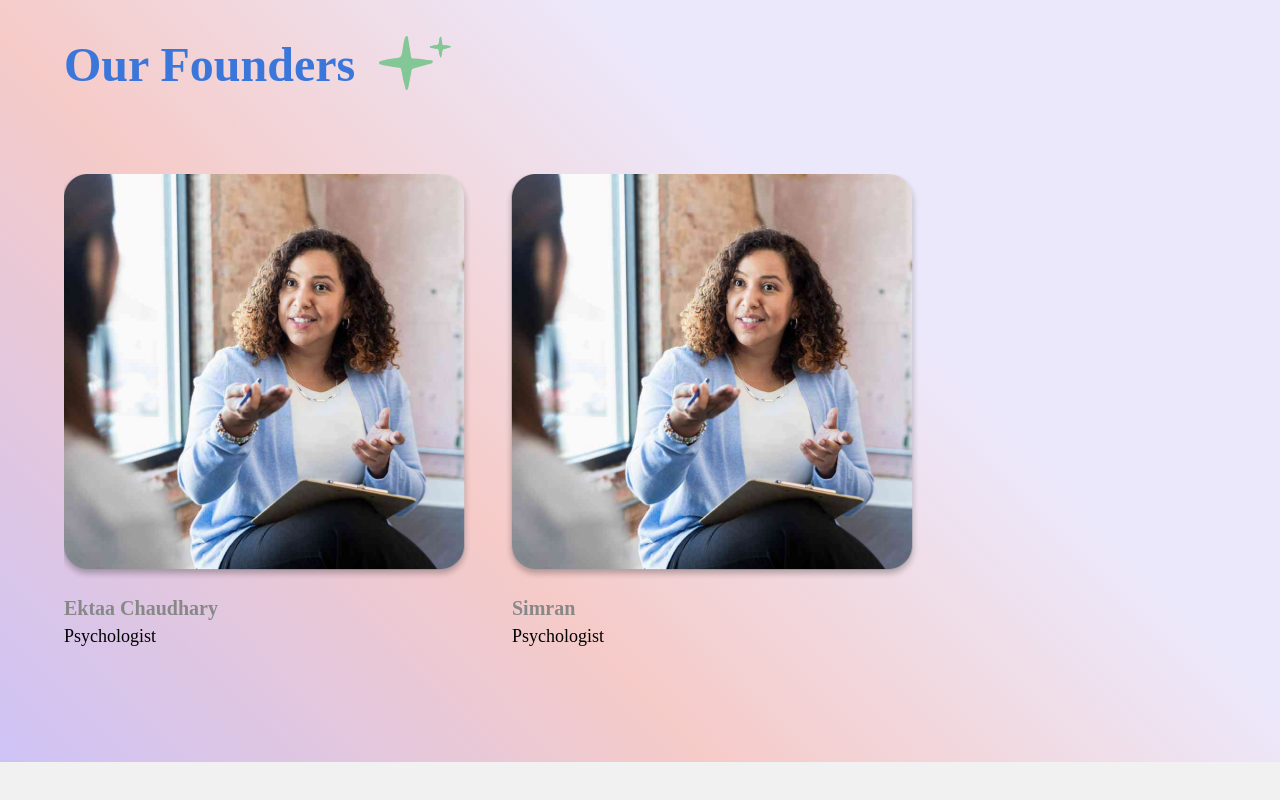
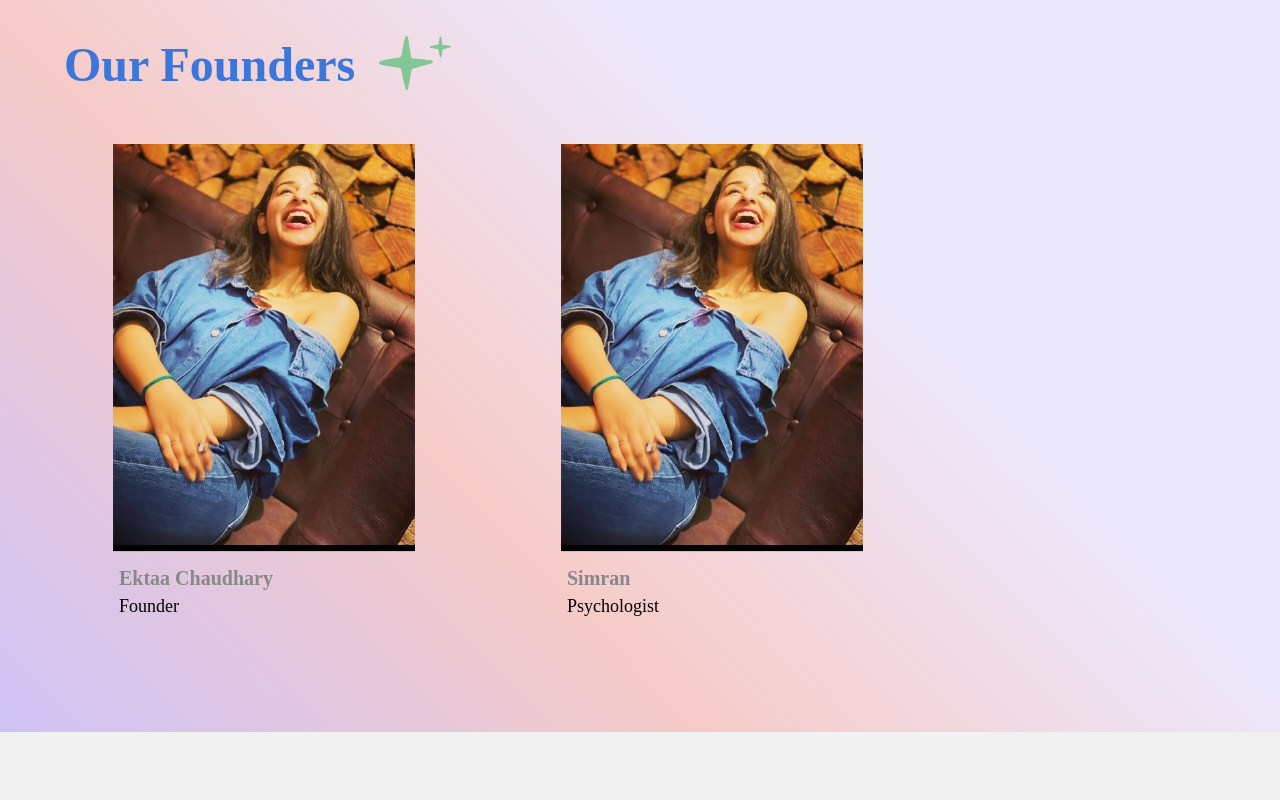
Before and after one commit to SaiPratap414/MindMeld, a React (Vite) app: page / in a window 1280 px wide. Shown: the part 5490-6290 px from the top of the page. Built offline with nearby package versions, Linux system fonts and the light colour scheme; a web font is replaced by a local one.

Commit message:
added team

```diff
--- a/index.html
+++ b/index.html
@@ -3,7 +3,7 @@
   <head>
     <meta charset="utf-8" />
     <link rel="icon" type="image/svg+xml" href="/public/asset-2-1.svg" />
-    <meta name="viewport" content="width=device-width, initial-scale=1" />
+    <meta name="viewport" content="width=device-width, initial-scale=1.0">
     <meta name="theme-color" content="#000" />
     <meta name="description" content="Untangled Thoughts " />
     <title>MindMeldd</title>
--- a/src/components/Card.module.css
+++ b/src/components/Card.module.css
@@ -56,6 +56,11 @@
   color: var(--black);
   font-family: var(--font-rosario);
 }
+.name,
+.jobTitle {
+  margin-left: 55px; /* Adjust the margin as needed */
+}
+
 @media screen and (max-width: 450px) {
   .name {
     font-size: var(--font-size-base);
--- a/src/components/Card.tsx
+++ b/src/components/Card.tsx
@@ -4,17 +4,14 @@ import styles from "./Card.module.css";
 export type CardType = {
   name1?: string;
   jobTitle?: string;
+  image?: string; // Adding an image prop
 };
 
-const Card: FunctionComponent<CardType> = ({ name1, jobTitle }) => {
+const Card: FunctionComponent<CardType> = ({ name1, jobTitle, image }) => {
   return (
     <div className={styles.card}>
       <div className={styles.wrapperPlaceholderImage}>
-        <img
-          className={styles.placeholderImageIcon}
-          alt=""
-          src="/placeholder-image-8@2x.png"
-        />
+        <img className={styles.placeholderImageIcon} alt="" src={image || "/team1.jpg"} /> {/* Use the passed image or default */}
       </div>
       <div className={styles.content}>
         <div className={styles.title}>
--- a/src/components/Team.module.css
+++ b/src/components/Team.module.css
@@ -50,6 +50,7 @@
   padding: 0;
   box-sizing: border-box;
   gap: var(--gap-29xl);
+  justify-content: flex-start;
 }
 .dot,
 .dot1,
@@ -179,6 +180,14 @@
   color: var(--color-dodgerblue-200);
   font-family: var(--font-rosario);
 }
+.sectionTitleParent {
+  margin-bottom: 10px; /* Adjust the margin-bottom as needed */
+}
+
+.content1 {
+  margin-top: -40px; /* Adjust the margin-top as needed */
+}
+
 /* Add these styles to your CSS file */
 
 /* Styles for the card */
--- a/src/components/Team.tsx
+++ b/src/components/Team.tsx
@@ -19,29 +19,9 @@ const Team: FunctionComponent = () => {
       <div className={styles.content1}>
         <div className={styles.row}>
           <div className={styles.content2}>
-            <Card name1="Ektaa Chaudhary" jobTitle="Psychologist" />
-            <Card name1="Simran" jobTitle="Psychologist" />
+            <Card name1="Ektaa Chaudhary" jobTitle="Founder" />
+            <Card name1="Simran" jobTitle="Psychologist" image="/team1.jpg" /> {/* Pass a different image for the second Card */}
           </div>
-          {/* Commenting out the dots and arrows section for now */}
-          {/* <div className={styles.content3}>
-            <div className={styles.dotsContainer}>
-              <div className={styles.sliderDots}>
-                <div className={styles.dot} />
-                <div className={styles.dot1} />
-                <div className={styles.dot2} />
-                <div className={styles.dot3} />
-                <div className={styles.dot4} />
-              </div>
-            </div>
-            <div className={styles.sliderButtons}>
-              <button className={styles.button}>
-                <img className={styles.icon} alt="" src="/icon.svg" />
-              </button>
-              <button className={styles.button1}>
-                <img className={styles.icon1} alt="" src="/icon-1.svg" />
-              </button>
-            </div>
-          </div> */}
         </div>
       </div>
     </section>
```
Also changed, not shown: public/team1.jpg (added).
